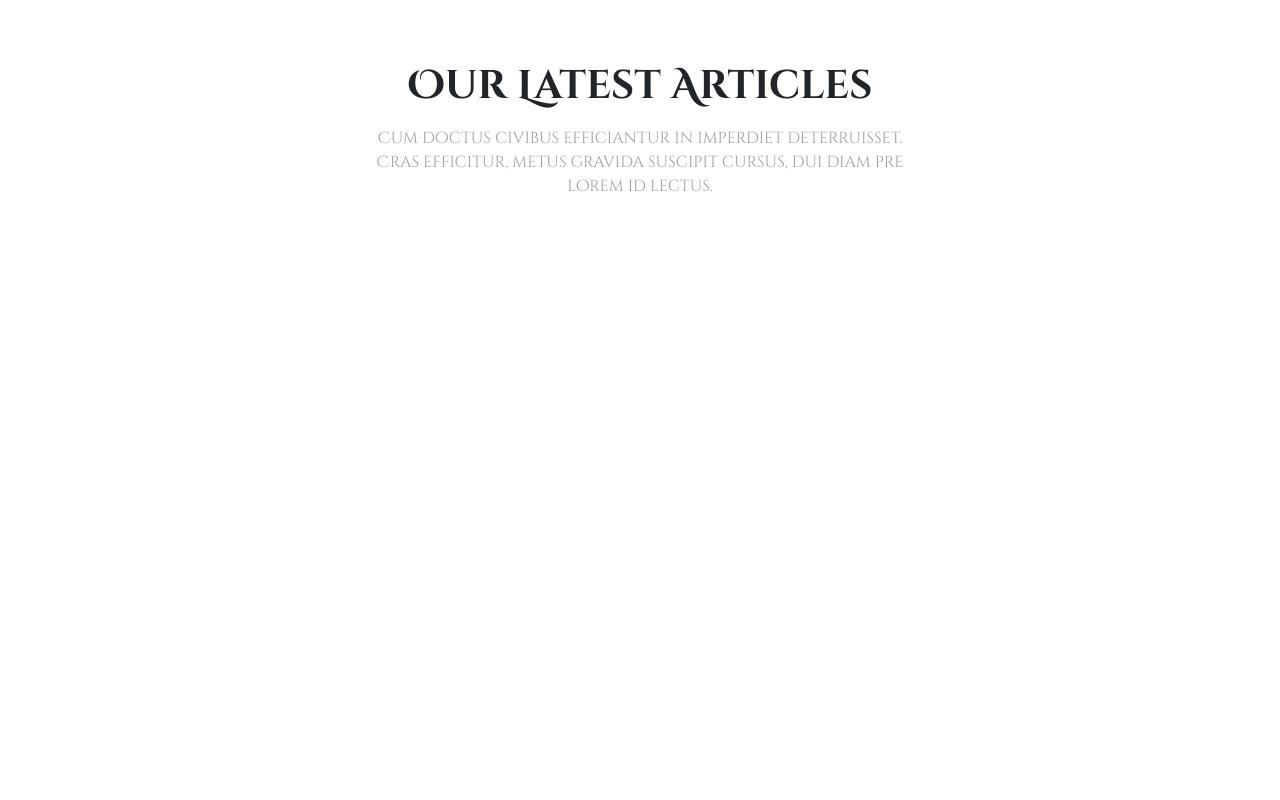
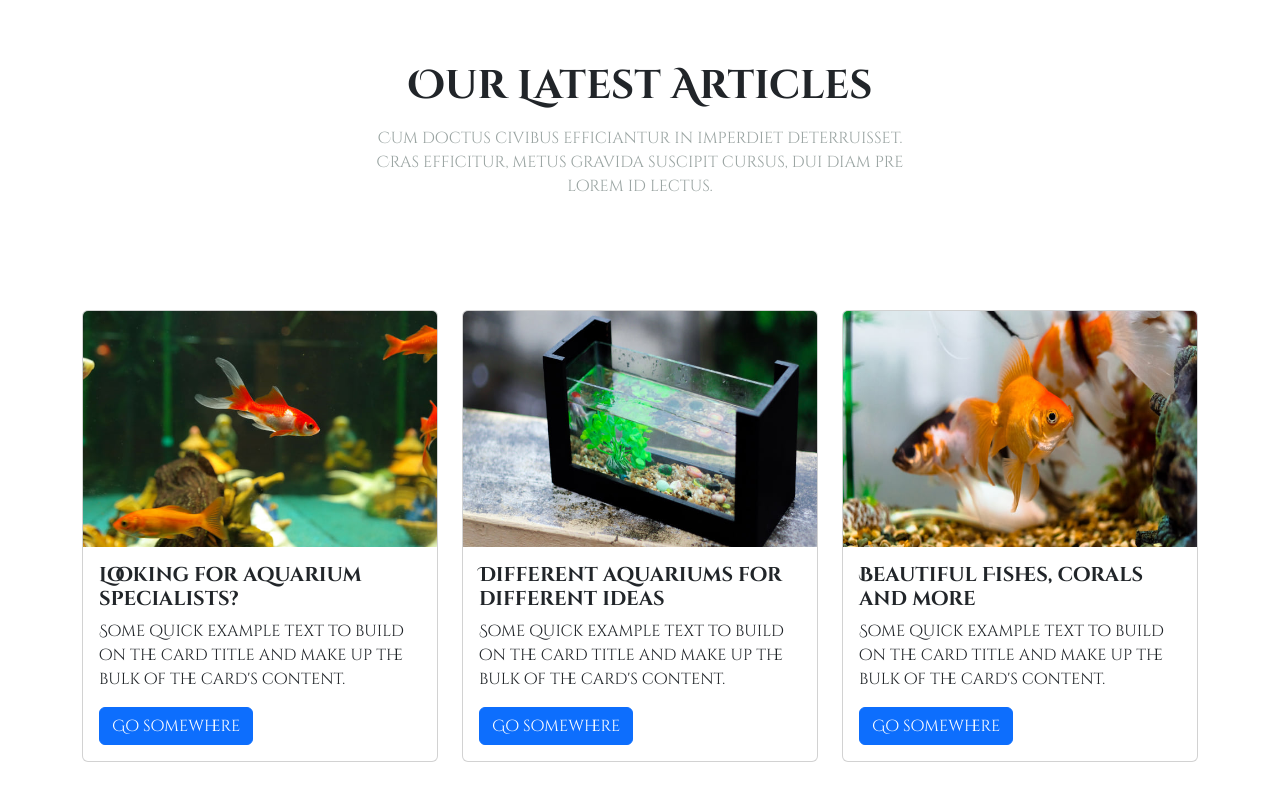
Before and after one commit to wisamosman/Aquarium, a plain HTML site: page index.html in a window 1280 px wide. Shown: the part 2963-3763 px from the top of the page. Before the commit the page ends 3417 px from the top, so only its background shows below. Drawn offline with nearby package versions, Linux system fonts and the light colour scheme.

Commit message:
add html19

```diff
--- a/css/style.css
+++ b/css/style.css
@@ -131,3 +131,6 @@ font-weight: 700;
 .v{
     font-family: 'Cinzel Decorative', cursive;
 }
+.card-title{
+    font-weight: 700;
+}
--- a/index.html
+++ b/index.html
@@ -179,9 +179,39 @@
 <p class="v2 mt-3">Cum doctus civibus efficiantur in imperdiet deterruisset. Cras efficitur, metus gravida suscipit cursus, dui diam pre lorem id lectus.</p>
                 </div>
             </div>
-            <div class="container py-5">
+            <div class=" py-">
                 <div class="row">
-                    <div class="col-lg-4"></div>
+                    <div class="col-lg-4">
+                        <div class="card" style="">
+                            <img src="image/5.jpg" class="card-img-top" alt="...">
+                            <div class="card-body">
+                              <h5 class="card-title">Looking for aquarium specialists?</h5>
+                              <p class="card-text">Some quick example text to build on the card title and make up the bulk of the card's content.</p>
+                              <a href="#" class="btn btn-primary">Go somewhere</a>
+                            </div>
+                          </div>
+                    </div>
+                    <div class="col-lg-4">
+                        <div class="card" style="">
+                            <img src="image/6.jpg" class="card-img-top" alt="...">
+                            <div class="card-body">
+                              <h5 class="card-title">Different aquariums for different ideas</h5>
+                              <p class="card-text">Some quick example text to build on the card title and make up the bulk of the card's content.</p>
+                              <a href="#" class="btn btn-primary">Go somewhere</a>
+                            </div>
+                          </div>
+                    </div>
+                    <div class="col-lg-4">
+                        <div class="card" style="">
+                            <img src="image/7.jpg" class="card-img-top" alt="...">
+                            <div class="card-body">
+                              <h5 class="card-title">Beautiful Fishes, corals and more
+                            </h5>
+                              <p class="card-text">Some quick example text to build on the card title and make up the bulk of the card's content.</p>
+                              <a href="#" class="btn btn-primary">Go somewhere</a>
+                            </div>
+                          </div>
+                    </div>
                 </div>
             </div>
         </div>
```
Also changed, not shown: image/5.jpg (added), image/6.jpg (added), image/7.jpg (added).
